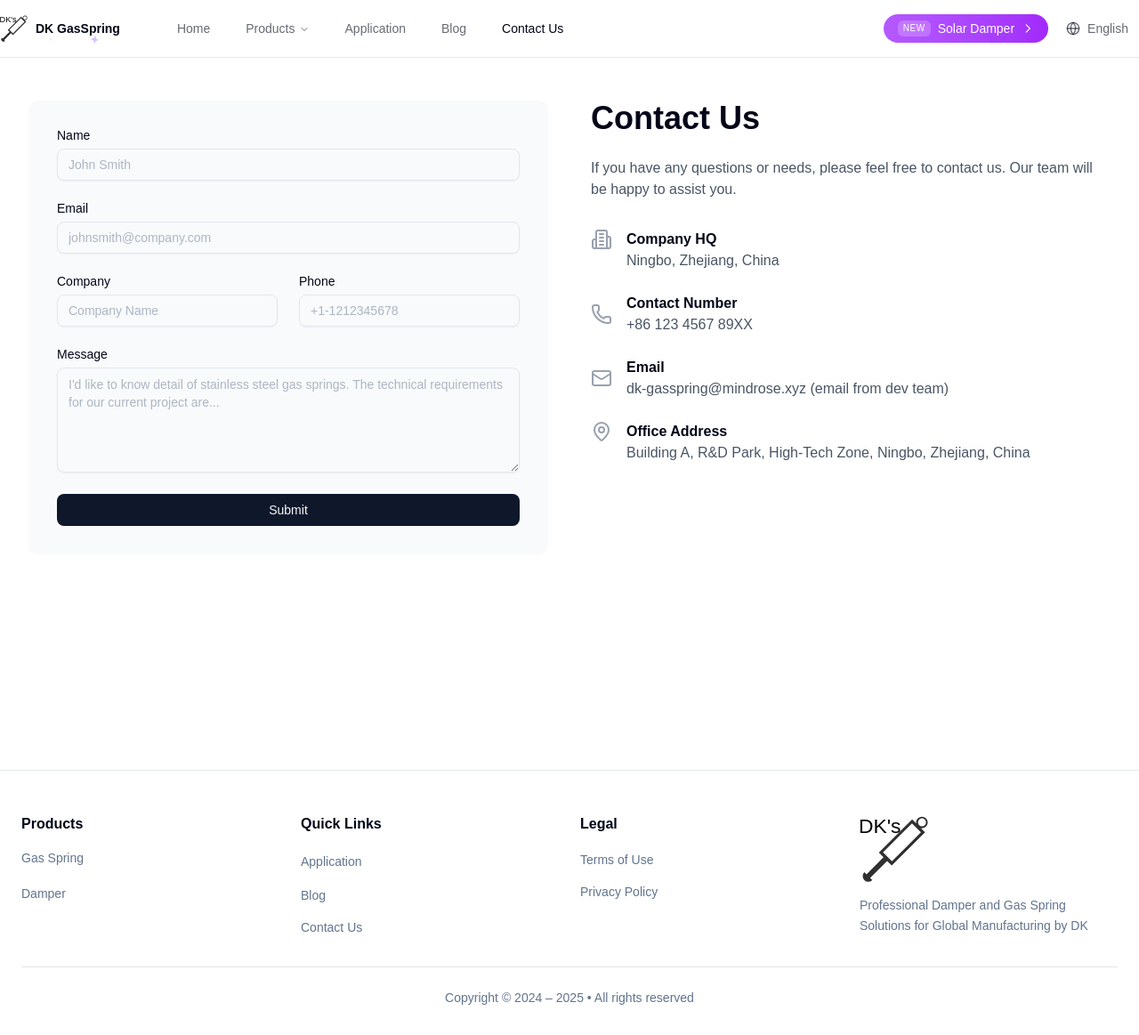
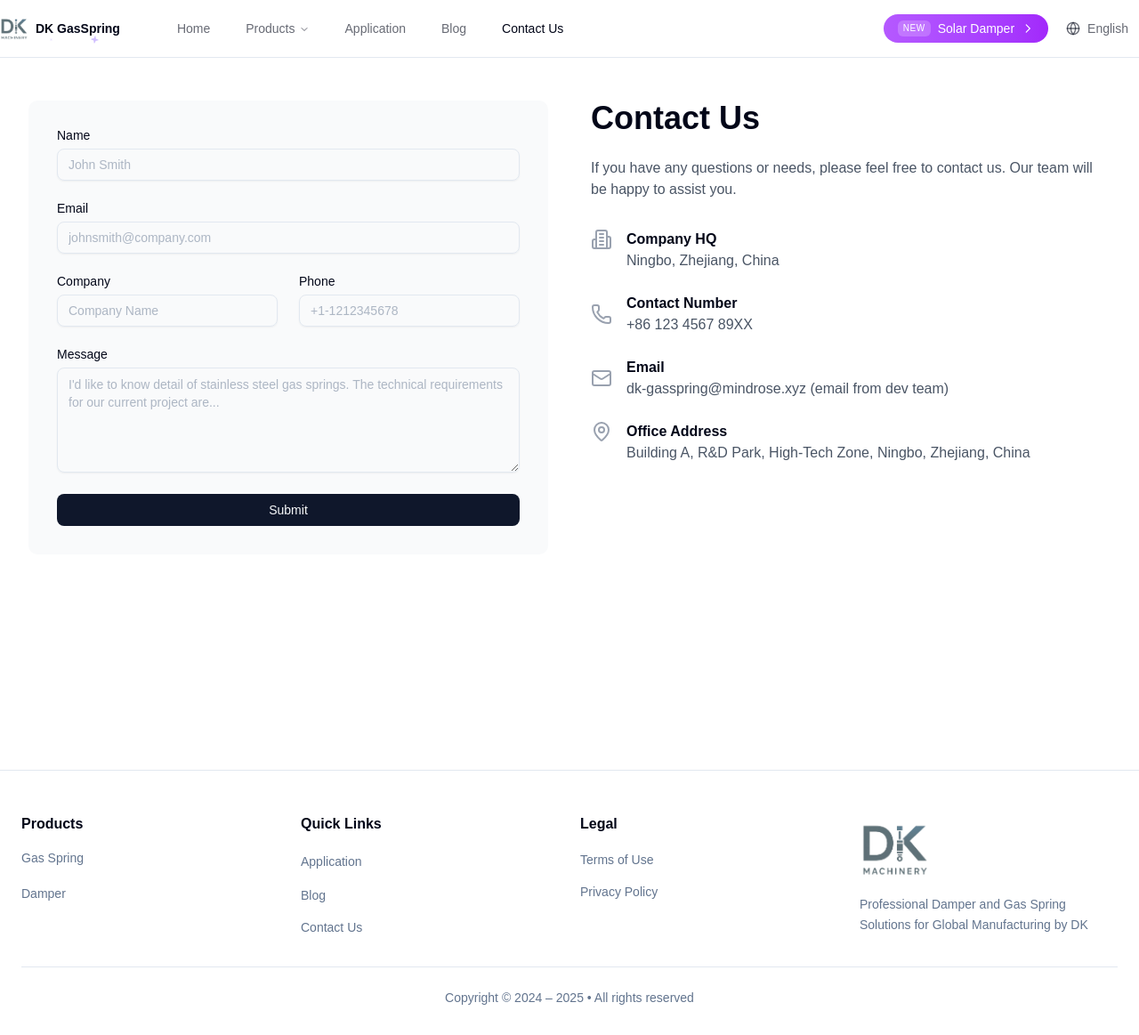
Before and after one commit to JOJOisUnstoppable/gas-spring, a Next.js app: page /en/contact in a window 1280 px wide. Shown: the whole page at 89% size. Built offline with nearby package versions, Linux system fonts and the light colour scheme; a web font is replaced by a local one.

Commit message:
feat: 更新网站图标和标志为DK品牌图片
将原有的Next.js和Vercel默认图标替换为DK品牌的透明背景图片，并更新相关引用路径。同时简化了favicon配置，统一使用.ico格式文件。

```diff
--- a/src/app/[locale]/layout.tsx
+++ b/src/app/[locale]/layout.tsx
@@ -147,23 +147,9 @@ export async function generateMetadata(
     authors: [{ name: 'DK Gas Spring Solutions' }],
     metadataBase: new URL('https://www.dkgasspring.com'),
     icons: {
-      icon: '/favicon.svg',
-      shortcut: '/favicon.svg',
-      apple: '/apple-touch-icon.svg',
-      other: [
-        {
-          rel: 'icon',
-          type: 'image/svg+xml',
-          sizes: '32x32',
-          url: '/favicon-32x32.svg',
-        },
-        {
-          rel: 'icon',
-          type: 'image/svg+xml',
-          sizes: '16x16',
-          url: '/favicon-16x16.svg',
-        },
-      ],
+      icon: '/favicon.ico',
+      shortcut: '/favicon.ico',
+      apple: '/favicon.ico',
     },
     openGraph: {
       type: 'website',
@@ -198,7 +184,7 @@ export async function generateMetadata(
         "@type": "Organization",
         "name": "DK Gas Spring Solutions",
         "url": 'https://www.dkgasspring.com',
-        "logo": `https://www.dkgasspring.com/logoWithDK.svg`,
+        "logo": `https://www.dkgasspring.com/favicon.ico`,
         "image": `https://www.dkgasspring.com/images/og-image.jpg`,
         "description": "Professional Damper and Gas Spring Solutions for Global Manufacturin by DK",
         "contactPoint": {
--- a/src/app/layout.tsx
+++ b/src/app/layout.tsx
@@ -6,7 +6,7 @@ export const metadata: Metadata = {
   title: 'DK Gas Spring Solutions',
   description: 'Professional Damper and Gas Spring Solutions for Global Manufacturing by DK',
   icons: {
-    icon: '/logoWithDK.svg'
+    icon: '/DK_Logo_withoutBG.png'
   }
 }
 
--- a/src/app/page.tsx
+++ b/src/app/page.tsx
@@ -6,8 +6,8 @@ export default function Home() {
       <main className="flex flex-col gap-[32px] row-start-2 items-center sm:items-start">
         <Image
           className="dark:invert"
-          src="/next.svg"
-          alt="Next.js logo"
+          src="/DK_Logo_withoutBG.png"
+          alt="DK GasSpring logo"
           width={180}
           height={38}
           priority
@@ -34,8 +34,8 @@ export default function Home() {
           >
             <Image
               className="dark:invert"
-              src="/vercel.svg"
-              alt="Vercel logomark"
+              src="/DK_Logo_withoutBG.png"
+              alt="DK GasSpring logomark"
               width={20}
               height={20}
             />
--- a/src/components/layout/Footer.tsx
+++ b/src/components/layout/Footer.tsx
@@ -111,7 +111,7 @@ export function Footer({ locale, dict, categories }: FooterProps) {
                     <div className="space-y-4 text-center sm:text-left">
                         <Link href={`/${locale}`}>
                             <Image
-                                src="/logoWithDK.svg"
+                                src="/DK_Logo_withoutBG.png"
                                 alt="DK Gas Spring Solutions"
                                 width={80}
                                 height={80}
--- a/src/components/layout/Navbar.tsx
+++ b/src/components/layout/Navbar.tsx
@@ -132,7 +132,7 @@ export function Navbar({ locale, dict, categories }: {
       <div className="container flex h-16 items-center max-w-7xl mx-auto">
         <div className="mr-4 hidden md:flex">
           <Link href={`/${locale}`} className="mr-12 flex items-center space-x-2">
-            <Image src="/logoWithDK.svg" alt="Logo" width={32} height={32} />
+            <Image src="/DK_Logo_withoutBG.png" alt="Logo" width={32} height={32} />
             <SparklesText
               sparklesCount={3}
               className='text-sm'>
```
Also changed, not shown: public/DK_Logo_withoutBG.png (added), 1 other file (tests, documents, lock files or other folders).
